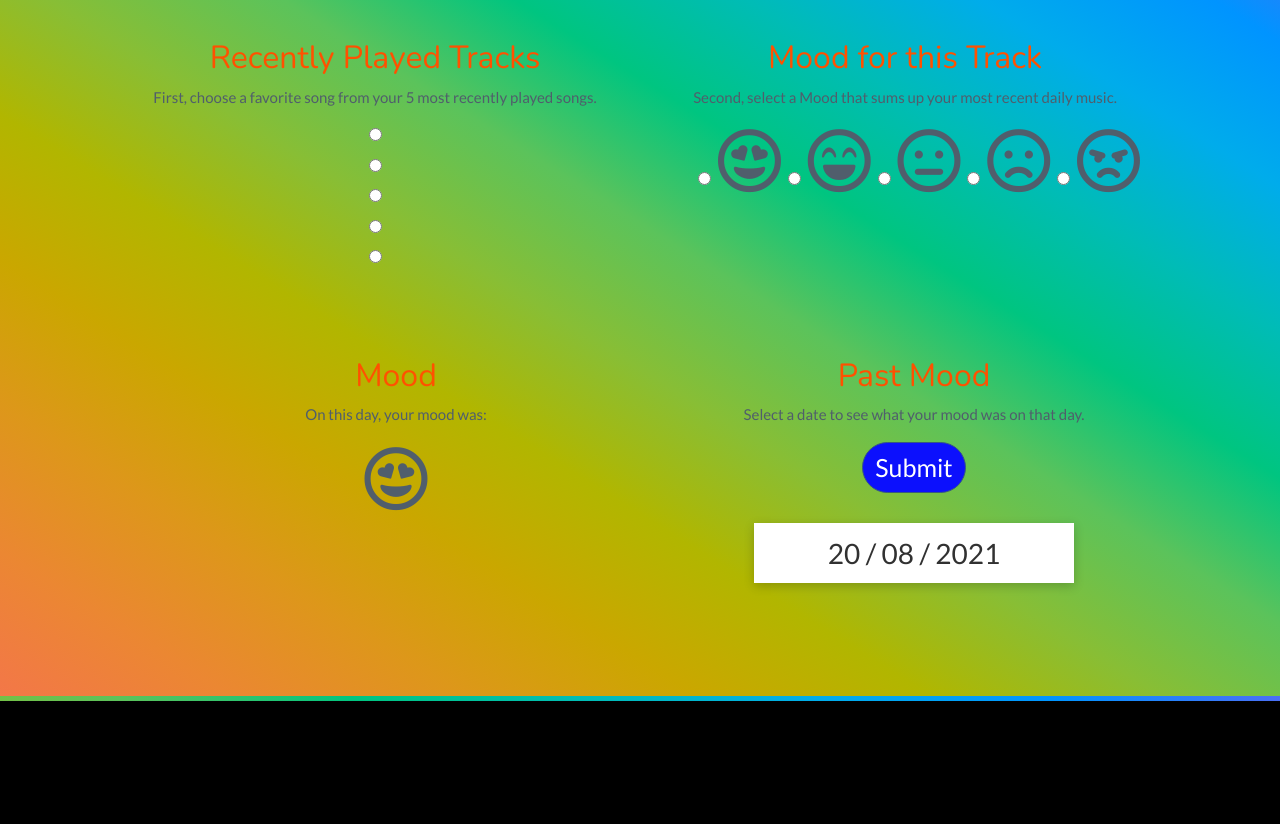
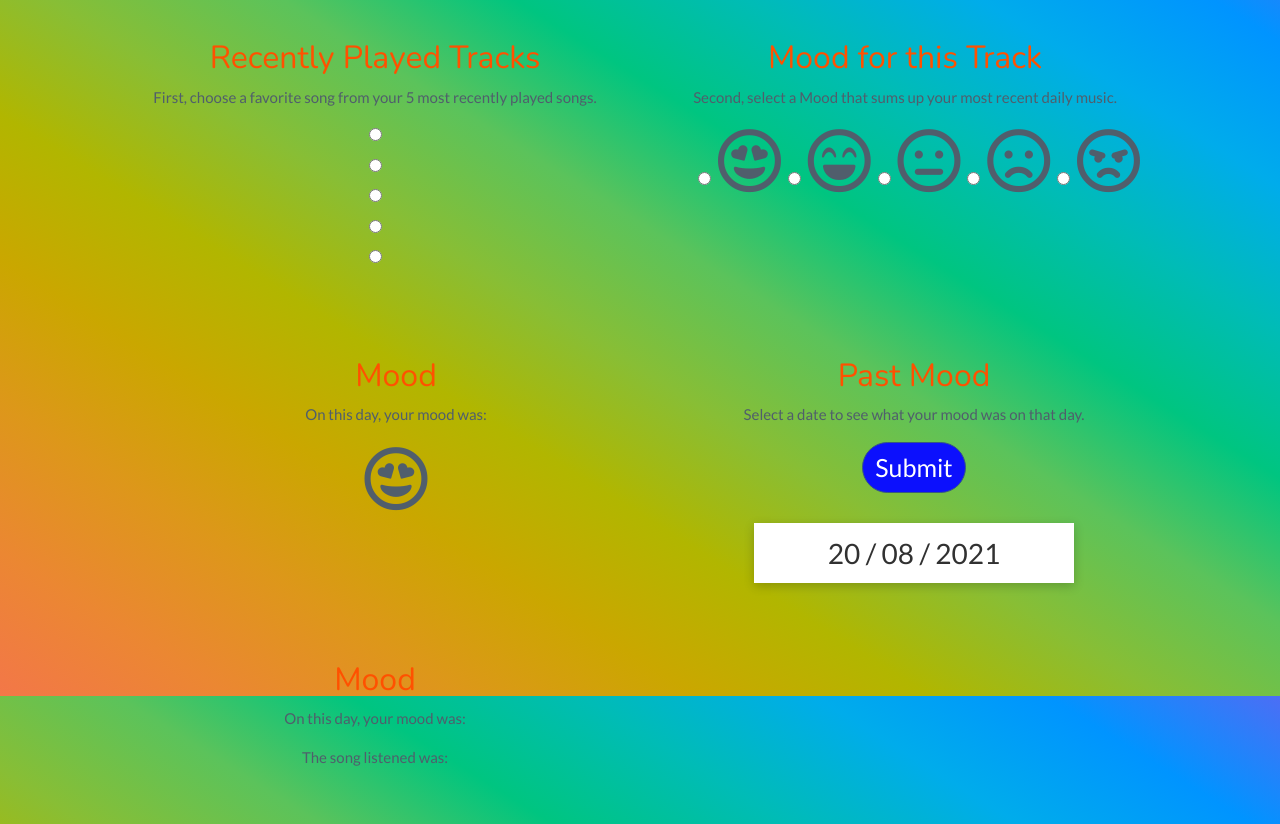
Before and after one commit to SirEctor/feel-the-beat, a Flask app: page /dashboard in a window 1280 px wide. Shown: the part 104-928 px from the top of the page. Before the commit the page ends 805 px from the top, so only its background shows below. Run offline with Flask 2, Linux system fonts and the light colour scheme; some libraries are stand-ins or nearby versions.

Commit message:
Readd necessary div to dashboard.html.

```diff
--- a/app/static/js/dashboard2.js
+++ b/app/static/js/dashboard2.js
@@ -180,7 +180,6 @@
       return res.json();
     })
     .then((data) => {
-      console.log("Reached here");
       if (jQuery.isEmptyObject(data)) {
         document.querySelector(".dayMood").innerHTML = "No data from this day";
         document.querySelector(".songArtist").innerHTML = "";
--- a/app/templates/dashboard.html
+++ b/app/templates/dashboard.html
@@ -186,8 +186,19 @@
               </div>
               <!-- END NEW CALENDAR COLUMN -->
           </div>
+          <div class="col-md-6 dash-mood" style="text-align: center">
+            <h3 id="e">Mood</h3>
+            <p>On this day, your mood was:</p>
+            <h1 class="dayMood"></h1>
+            <!--all the images became bottons-->
+            <div id="moodEmogi"></div>
 
+            <p>The song listened was:</p>
+            <h1 class="songArtist"></h1>
+          </div>
+        </div>
       </div>
+    </div>
       <!-- END BOTTOM ROW -->
       </form>
   </div>
--- a/docker-compose.yml
+++ b/docker-compose.yml
@@ -15,7 +15,7 @@
     env_file:
       - .env
     ports:
-      - 5433:5432
+      - 5432:5432
     volumes:
       - mydatabase:/var/lib/postgresql/data
   nginx:
```
